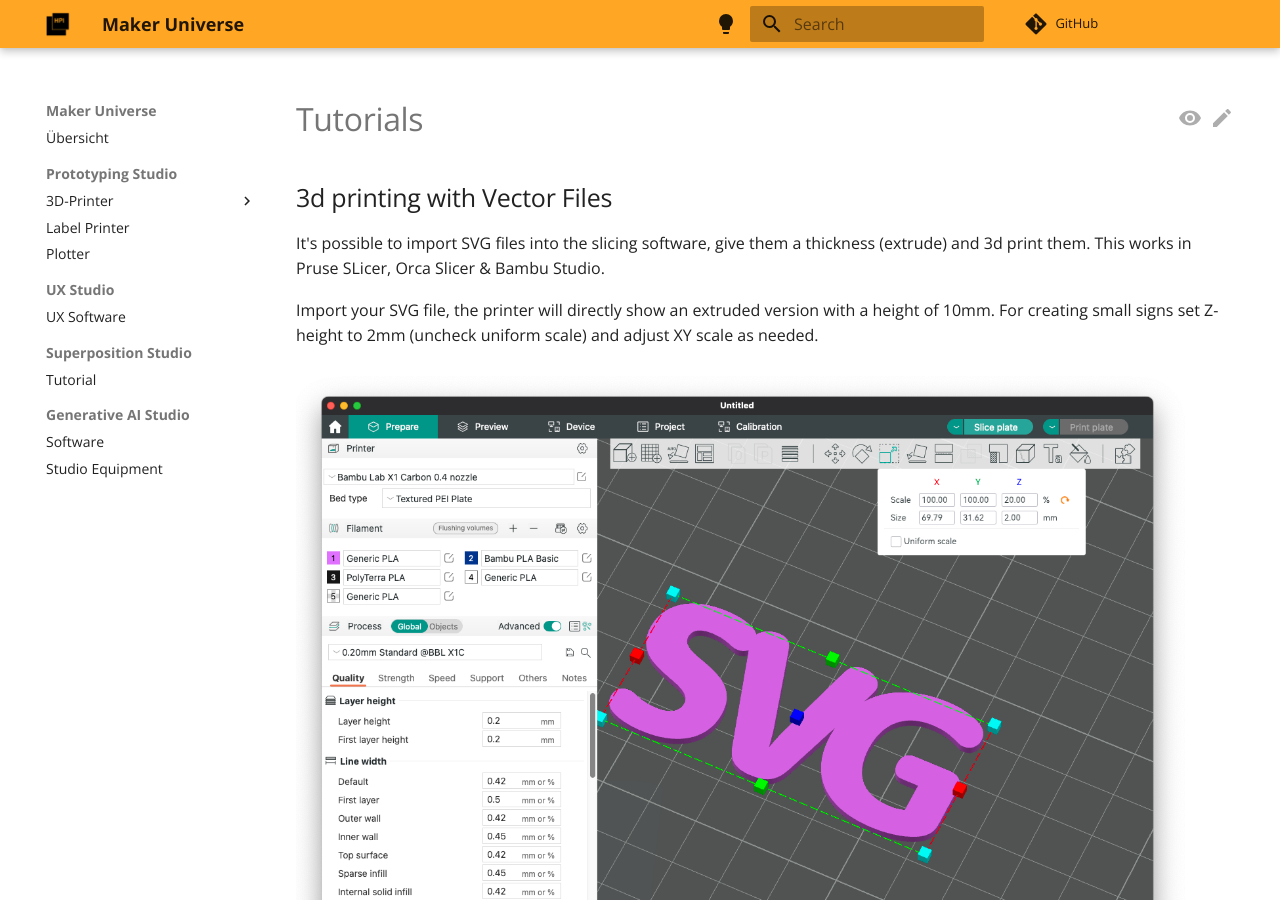
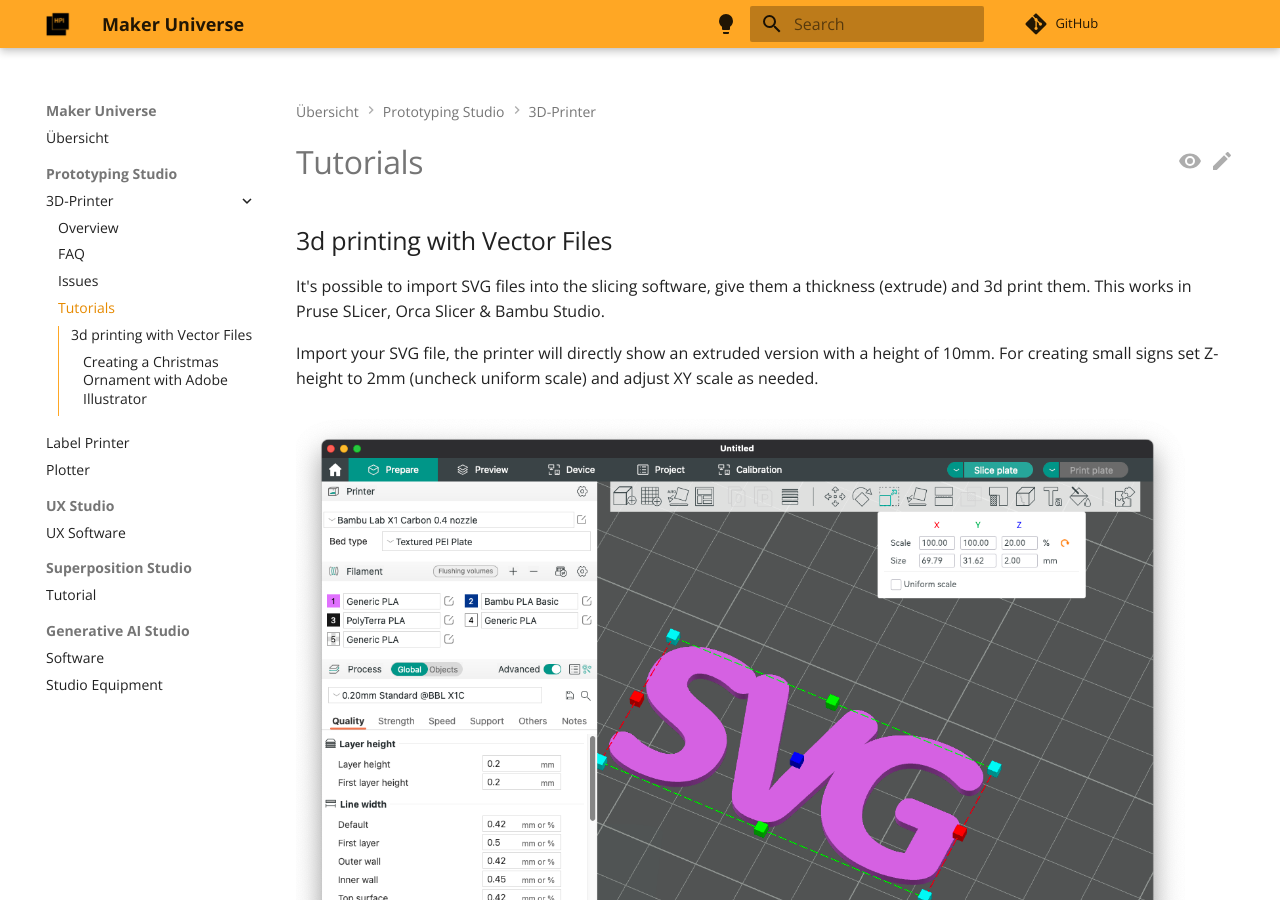
Before and after one commit to makeruniverse/docs, an MkDocs documentation site: the page built from docs/3D_Printing/Tutorials.md, in a window 1280 px wide and 900 px high. Built offline with MkDocs 1.6.1 and Material for MkDocs 9.7.7, drawn with Linux system fonts in a browser that asks for light colours; comment, search, counter and statistics services are not loaded.

Commit message:
Update mkdocs.yml

```diff
--- a/mkdocs.yml
+++ b/mkdocs.yml
@@ -73,7 +73,7 @@
       - 'Overview': './3D_Printing/Overview.md'
       - 'FAQ': './3D_Printing/FAQ.md'
       - 'Issues': './3D_Printing/FEI.md'
-      - 'Issues': './3D_Printing/FEI.md'
+      - 'Tutorials': './3D_Printing/Tutorials.md'
     -  'Label Printer': './Label_Printer/QL-820NWBc.md'
     -  'Plotter': './Plotter/Canon-imagePROGRAF-TM-300.md'
   - 'UX Studio':
```
